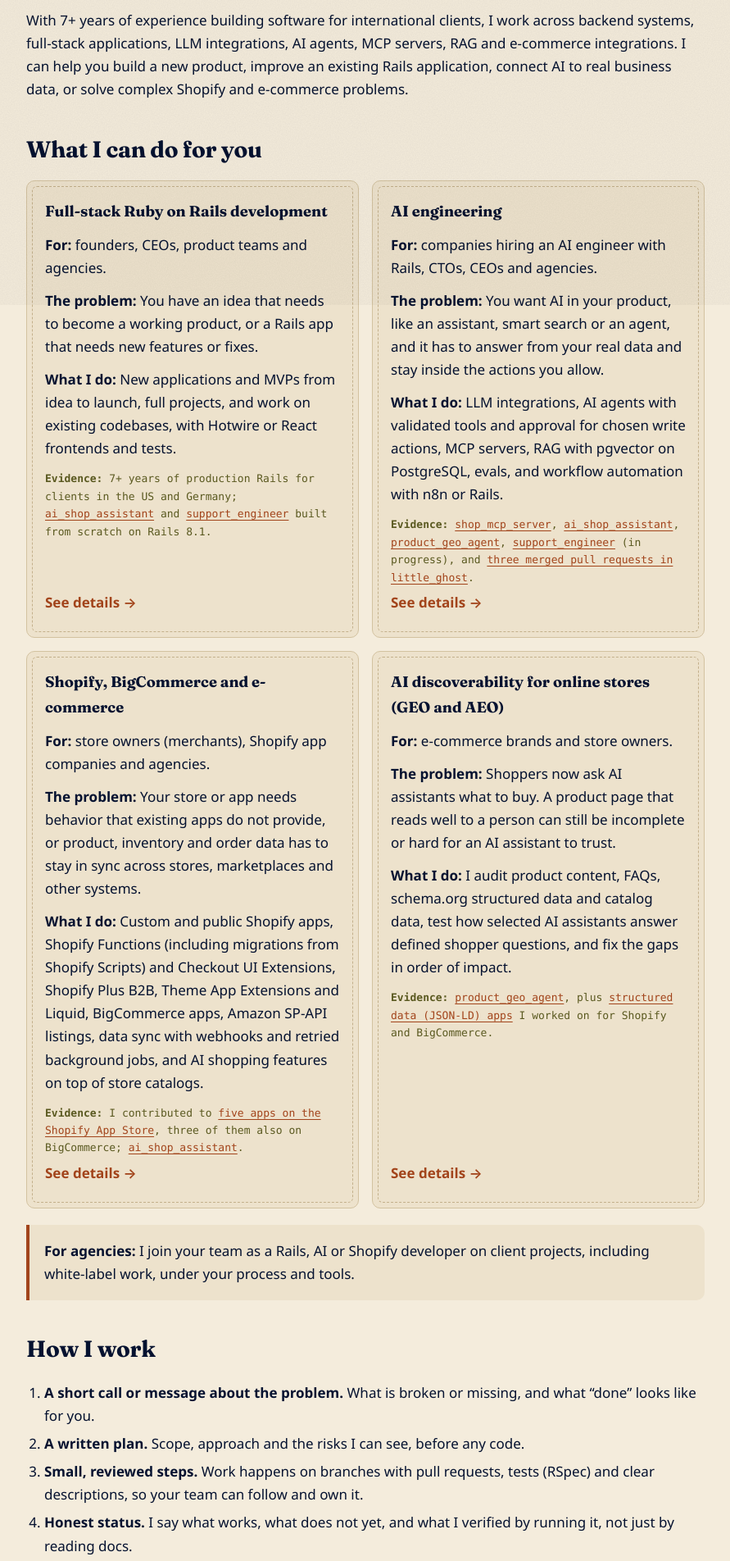
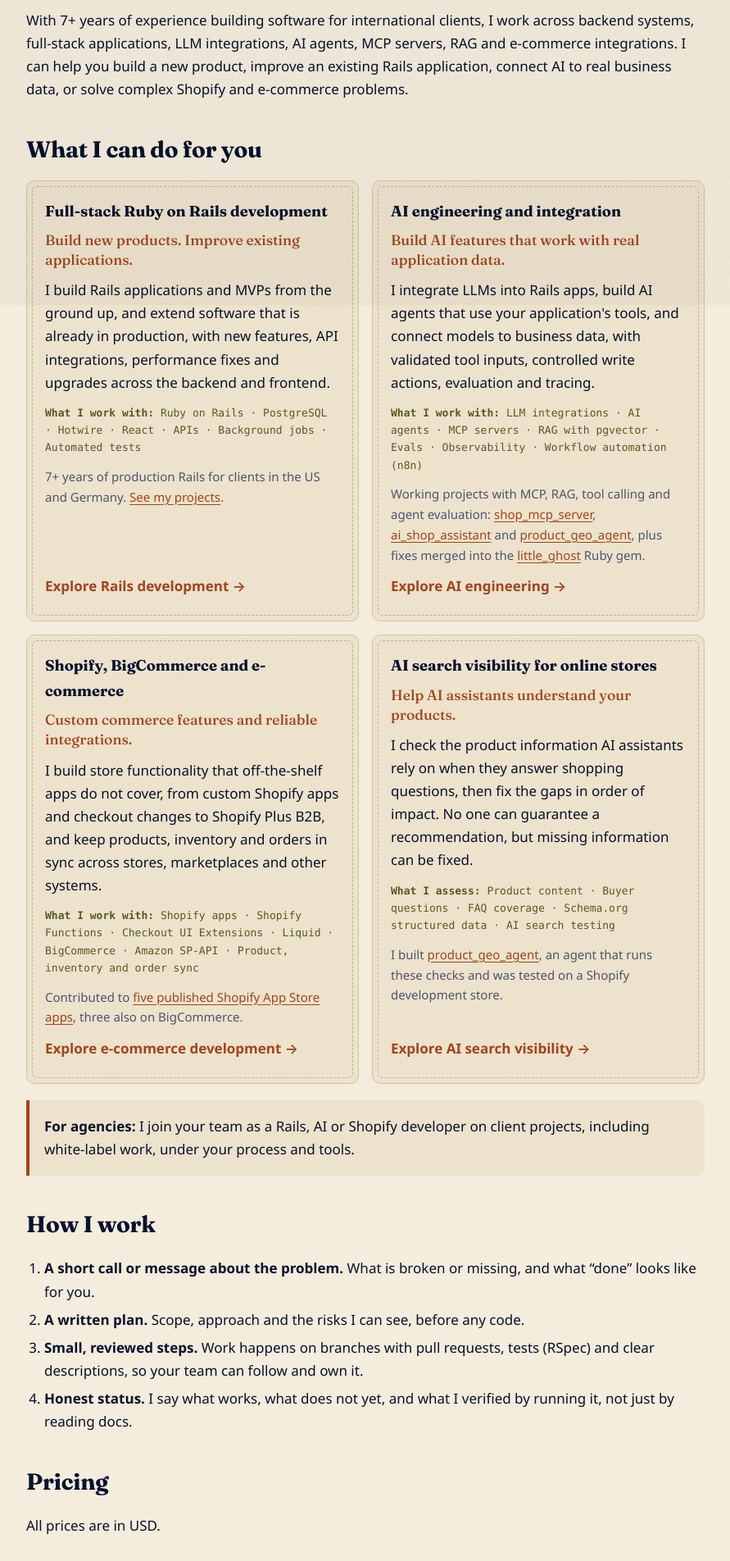
Before and after one commit to mjesar/mjesar.github.io, a Jekyll site: the page built from services/index.md, in a window 1280 px wide. Shown: the part 528-2432 px from the top of the page at 82% size, without its empty margins (194-1085 px from the left). Built offline with Jekyll 4.4.1, drawn with Linux system fonts in a browser that asks for light colours.

Commit message:
rewrite service cards as headline, short intro, tools and one proof line

```diff
--- a/_data/services.yml
+++ b/_data/services.yml
@@ -1,27 +1,42 @@
 # One entry per service, in the order shown on /services/. Each links to /services/<slug>/
-# (see services/<slug>/index.md). `summary` is the "What I do" line and feeds the
-# Service structured data and llms.txt; `evidence` is Markdown.
+# (see services/<slug>/index.md). `summary` describes the service and feeds the
+# Service structured data and llms.txt. The card_* fields are the cards on /services/;
+# card_proof is Markdown.
 - slug: rails-development
   name: Full-stack Ruby on Rails development
   for: founders, CEOs, product teams and agencies.
-  problem: You have an idea that needs to become a working product, or a Rails app that needs new features or fixes.
   summary: New applications and MVPs from idea to launch, full projects, and work on existing codebases, with Hotwire or React frontends and tests.
-  evidence: 7+ years of production Rails for clients in the US and Germany; [ai_shop_assistant](/projects/ai_shop_assistant/) and [support_engineer](/projects/support_engineer/) built from scratch on Rails 8.1.
+  card_headline: Build new products. Improve existing applications.
+  card_intro: I build Rails applications and MVPs from the ground up, and extend software that is already in production, with new features, API integrations, performance fixes and upgrades across the backend and frontend.
+  card_tools: Ruby on Rails · PostgreSQL · Hotwire · React · APIs · Background jobs · Automated tests
+  card_proof: "7+ years of production Rails for clients in the US and Germany. [See my projects](/projects/)."
+  card_cta: Explore Rails development
 - slug: ai-in-rails
-  name: AI engineering
+  name: AI engineering and integration
   for: companies hiring an AI engineer with Rails, CTOs, CEOs and agencies.
-  problem: You want AI in your product, like an assistant, smart search or an agent, and it has to answer from your real data and stay inside the actions you allow.
   summary: LLM integrations, AI agents with validated tools and approval for chosen write actions, MCP servers, RAG with pgvector on PostgreSQL, evals, and workflow automation with n8n or Rails.
-  evidence: "[shop_mcp_server](/projects/shop_mcp_server/), [ai_shop_assistant](/projects/ai_shop_assistant/), [product_geo_agent](/projects/product_geo_agent/), [support_engineer](/projects/support_engineer/) (in progress), and [three merged pull requests in little_ghost](/projects/#open-source)."
+  card_headline: Build AI features that work with real application data.
+  card_intro: I integrate LLMs into Rails apps, build AI agents that use your application's tools, and connect models to business data, with validated tool inputs, controlled write actions, evaluation and tracing.
+  card_tools: LLM integrations · AI agents · MCP servers · RAG with pgvector · Evals · Observability · Workflow automation (n8n)
+  card_proof: "Working projects with MCP, RAG, tool calling and agent evaluation: [shop_mcp_server](/projects/shop_mcp_server/), [ai_shop_assistant](/projects/ai_shop_assistant/) and [product_geo_agent](/projects/product_geo_agent/), plus fixes merged into the [little_ghost](/projects/#open-source) Ruby gem."
+  card_cta: Explore AI engineering
 - slug: shopify-development
   name: Shopify, BigCommerce and e-commerce
   for: store owners (merchants), Shopify app companies and agencies.
-  problem: Your store or app needs behavior that existing apps do not provide, or product, inventory and order data has to stay in sync across stores, marketplaces and other systems.
   summary: Custom and public Shopify apps, Shopify Functions (including migrations from Shopify Scripts) and Checkout UI Extensions, Shopify Plus B2B, Theme App Extensions and Liquid, BigCommerce apps, Amazon SP-API listings, data sync with webhooks and retried background jobs, and AI shopping features on top of store catalogs.
-  evidence: I contributed to [five apps on the Shopify App Store](/projects/#shopify-apps), three of them also on BigCommerce; [ai_shop_assistant](/projects/ai_shop_assistant/).
+  card_headline: Custom commerce features and reliable integrations.
+  card_intro: I build store functionality that off-the-shelf apps do not cover, from custom Shopify apps and checkout changes to Shopify Plus B2B, and keep products, inventory and orders in sync across stores, marketplaces and other systems.
+  card_tools: Shopify apps · Shopify Functions · Checkout UI Extensions · Liquid · BigCommerce · Amazon SP-API · Product, inventory and order sync
+  card_proof: "Contributed to [five published Shopify App Store apps](/projects/#shopify-apps), three also on BigCommerce."
+  card_cta: Explore e-commerce development
 - slug: ai-discoverability
   name: AI discoverability for online stores (GEO and AEO)
   for: e-commerce brands and store owners.
-  problem: Shoppers now ask AI assistants what to buy. A product page that reads well to a person can still be incomplete or hard for an AI assistant to trust.
   summary: I audit product content, FAQs, schema.org structured data and catalog data, test how selected AI assistants answer defined shopper questions, and fix the gaps in order of impact.
-  evidence: "[product_geo_agent](/projects/product_geo_agent/), plus [structured data (JSON-LD) apps](/projects/#shopify-apps) I worked on for Shopify and BigCommerce."
+  card_title: AI search visibility for online stores
+  card_headline: Help AI assistants understand your products.
+  card_intro: I check the product information AI assistants rely on when they answer shopping questions, then fix the gaps in order of impact. No one can guarantee a recommendation, but missing information can be fixed.
+  card_tools_label: What I assess
+  card_tools: Product content · Buyer questions · FAQ coverage · Schema.org structured data · AI search testing
+  card_proof: "I built [product_geo_agent](/projects/product_geo_agent/), an agent that runs these checks and was tested on a Shopify development store."
+  card_cta: Explore AI search visibility
--- a/assets/css/style.css
+++ b/assets/css/style.css
@@ -414,3 +414,10 @@ main section + section { padding-top: 14px; }
     mask-image: linear-gradient(90deg, transparent 0 28%, #000 58%);
   }
 }
+
+/* Service cards: headline, short intro, tools line, one proof sentence, then the link */
+.service-card { display: flex; flex-direction: column; }
+.service-card .card-headline { font-family: var(--serif); font-weight: 500; font-size: 1.1rem; line-height: 1.35; color: var(--accent); margin-top: 2px; }
+.service-card .tools-label { font-weight: 700; }
+.service-card .card-proof { font-size: 15px; color: var(--muted); }
+.service-card .card-cta { margin-top: auto; padding-top: 6px; }
--- a/index.html
+++ b/index.html
@@ -126,7 +126,7 @@ description: "Senior Ruby on Rails engineer specializing in AI integration: Rail
   <h2>What I work on</h2>
   <ul>
     <li><a href="/services/rails-development/">Full-stack Ruby on Rails development</a>: new apps and MVPs, and features and fixes in apps already in production.</li>
-    <li><a href="/services/ai-in-rails/">AI engineering</a>: agentic AI, workflow automation, MCP servers, RAG and agents that work with your real data.</li>
+    <li><a href="/services/ai-in-rails/">AI engineering and integration</a>: agentic AI, workflow automation, MCP servers, RAG and agents that work with your real data.</li>
     <li><a href="/services/shopify-development/">Shopify, BigCommerce and e-commerce</a>: apps, checkout customization and data sync across stores and marketplaces.</li>
     <li><a href="/services/ai-discoverability/">AI discoverability for online stores</a>: making products easy for AI shopping assistants to understand and recommend.</li>
   </ul>
--- a/services/index.md
+++ b/services/index.md
@@ -26,13 +26,13 @@ With 7+ years of experience building software for international clients, I work
 
 <div class="grid two">
 {%- for s in site.data.services %}
-<article class="card card-link">
-<h3><a href="/services/{{ s.slug }}/">{{ s.name }}</a></h3>
-<p><strong>For:</strong> {{ s.for }}</p>
-<p><strong>The problem:</strong> {{ s.problem }}</p>
-<p><strong>What I do:</strong> {{ s.summary }}</p>
-<p class="stack"><strong>Evidence:</strong> {{ s.evidence | markdownify | remove: '<p>' | remove: '</p>' | strip }}</p>
-<p class="card-cta" aria-hidden="true"><span class="more">See details</span></p>
+<article class="card card-link service-card">
+<h3><a href="/services/{{ s.slug }}/">{{ s.card_title | default: s.name }}</a></h3>
+<p class="card-headline">{{ s.card_headline }}</p>
+<p>{{ s.card_intro }}</p>
+<p class="stack"><span class="tools-label">{{ s.card_tools_label | default: "What I work with" }}:</span> {{ s.card_tools }}</p>
+<p class="card-proof">{{ s.card_proof | markdownify | remove: '<p>' | remove: '</p>' | strip }}</p>
+<p class="card-cta" aria-hidden="true"><span class="more">{{ s.card_cta }}</span></p>
 </article>
 {%- endfor %}
 </div>
```
